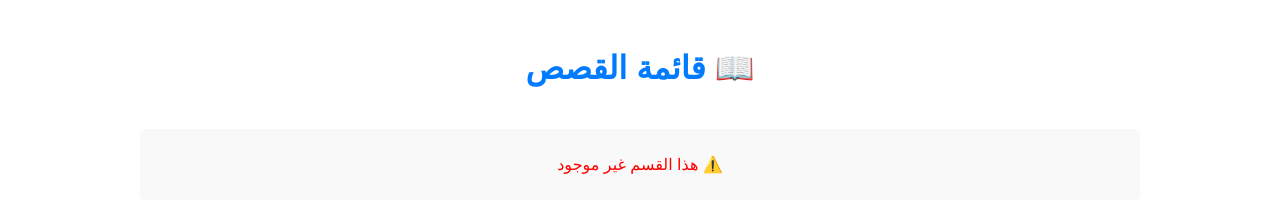
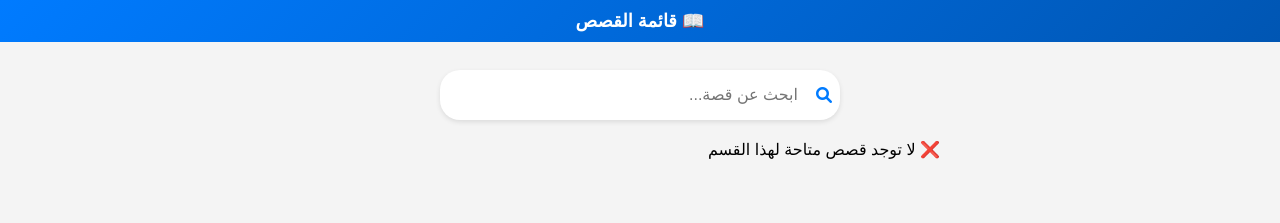
Before and after one commit to vbx123/stories, a plain HTML site: page story.html in a window 1280 px wide. Drawn offline with Linux system fonts and the light colour scheme.

Commit message:
story.html

```diff
--- a/story.html
+++ b/story.html
@@ -3,63 +3,185 @@
 <head>
     <meta charset="UTF-8">
     <meta name="viewport" content="width=device-width, initial-scale=1.0">
-    <title>عرض القصص</title>
-    <style>
+    <title>القصص</title>
+    <link rel="stylesheet" href="https://cdnjs.cloudflare.com/ajax/libs/font-awesome/6.0.0-beta3/css/all.min.css">
+</head>
+<body>
+  <style>
+        * {
+            margin: 0;
+            padding: 0;
+            box-sizing: border-box;
+        }
+
         body {
-            font-family: Arial, sans-serif;
+            font-family: 'Arial', sans-serif;
+            background-color: #f4f4f4;
+            direction: rtl;
+            display: flex;
+            flex-direction: column;
+            align-items: center;
+            min-height: 100vh;
+            padding: 10px;
+            width: 100%;
+        }
+
+        .app-bar {
+            width: 100%;
+            background: linear-gradient(135deg, #007bff, #0056b3);
+            color: white;
             text-align: center;
-            background-color: #fff;
-            padding: 20px;
+            font-size: 18px;
+            font-weight: bold;
+            padding: 10px 0;
+            position: fixed;
+            top: 0;
+            left: 0;
+            z-index: 1000;
         }
-        h1 {
+
+        .search-box {
+            width: 90%;
+            max-width: 400px;
+            margin-top: 60px;
+            display: flex;
+            align-items: center;
+            background: white;
+            padding: 8px;
+            border-radius: 20px;
+            box-shadow: 0 2px 5px rgba(0, 0, 0, 0.1);
+        }
+
+        .search-box input {
+            flex: 1;
+            border: none;
+            outline: none;
+            padding: 8px;
+            font-size: 16px;
+            border-radius: 20px;
+        }
+
+        .search-box i {
+            margin-left: 10px;
             color: #007bff;
         }
-        #content {
+
+        .container {
+            width: 95vw;
+            max-width: 600px;
             margin-top: 20px;
+        }
+
+        .story-box {
+            background: white;
+            border-radius: 10px;
+            box-shadow: 0 5px 10px rgba(0, 0, 0, 0.1);
+            margin-bottom: 10px;
             padding: 10px;
-            background: #f9f9f9;
-            border-radius: 5px;
-            display: inline-block;
-            width: 80%;
+            display: flex;
+            align-items: center;
+            cursor: pointer;
+            transition: 0.3s;
         }
-        .story-item {
-            background: #e3e3e3;
-            padding: 10px;
-            margin: 5px;
-            border-radius: 5px;
-            font-size: 18px;
+
+        .story-box:hover {
+            background: #f1f1f1;
         }
-    </style>
-</head>
-<body>
 
-    <h1>📖 قائمة القصص</h1>
-    <div id="content">جاري تحميل القصص...</div>
+        .story-box img {
+            width: 60px;
+            height: 60px;
+            border-radius: 10px;
+            margin-left: 10px;
+            object-fit: cover;
+        }
 
-    <script>
-        // 1️⃣ استخراج اسم القسم من الرابط
-        const params = new URLSearchParams(window.location.search);
-        const category = params.get("category");
+        .story-box h3 {
+            font-size: 16px;
+            color: #333;
+            margin: 0;
+        }
+  </style>
 
-        // 2️⃣ تحديد مكان عرض القصص
-        const contentDiv = document.getElementById("content");
+  <div class="app-bar">📖 قائمة القصص</div>
 
-        // 3️⃣ بيانات القصص لكل قسم
+  <!-- 🔎 خانة البحث -->
+  <div class="search-box">
+      <i class="fas fa-search"></i>
+      <input type="text" id="searchInput" placeholder="ابحث عن قصة...">
+  </div>
+
+  <div class="container" id="storyList">
+      <!-- يتم توليد القصص هنا ديناميكيًا -->
+  </div>
+
+  <script>
+        function getCategoryFromURL() {
+            const params = new URLSearchParams(window.location.search);
+            return params.get("category") || "default";
+        }
+
+        // بيانات القصص لكل قسم
         const stories = {
-            "q1": ["قصة الطفل الشجاع", "الأرنب والسلحفاة", "النملة الذكية"],
-            "q2": ["قصة البيت المسكون", "الظلال المخيفة", "الغرفة المغلقة"],
-            "q3": ["رواية الحب الضائع", "رواية الطريق الطويل", "رواية الوعد الأخير"]
+            q1: [
+                { title: "الأرنب السريع", image: "https://via.placeholder.com/60", file: "rabbit.html" },
+                { title: "السلحفاة الحكيمة", image: "https://via.placeholder.com/60", file: "turtle.html" }
+            ],
+            q2: [
+                { title: "قصة يوسف عليه السلام", image: "https://via.placeholder.com/60", file: "yusuf.html" },
+                { title: "قصة إبراهيم عليه السلام", image: "https://via.placeholder.com/60", file: "ibrahim.html" }
+            ],
+            q3: [
+                { title: "سيف الله خالد بن الوليد", image: "https://via.placeholder.com/60", file: "khalid.html" }
+            ],
+            q6: [
+                { title: "المنزل المسكون", image: "https://via.placeholder.com/60", file: "haunted.html" },
+                { title: "الدمية الملعونة", image: "https://via.placeholder.com/60", file: "doll.html" }
+            ],
+            default: []
         };
 
-        // 4️⃣ عرض القصص الخاصة بالقسم المختار
-        if (category && stories[category]) {
-            contentDiv.innerHTML = stories[category]
-                .map(story => `<div class="story-item">${story}</div>`)
-                .join("");
-        } else {
-            contentDiv.innerHTML = "<p style='color: red;'>⚠️ هذا القسم غير موجود</p>";
+        // عرض القصص بناءً على القسم
+        function displayStories() {
+            const category = getCategoryFromURL();
+            const storyList = document.getElementById("storyList");
+            const storyData = stories[category] || [];
+
+            storyList.innerHTML = "";
+
+            if (storyData.length === 0) {
+                storyList.innerHTML = "<p>❌ لا توجد قصص متاحة لهذا القسم</p>";
+                return;
+            }
+
+            storyData.forEach(story => {
+                const storyBox = document.createElement("div");
+                storyBox.classList.add("story-box");
+                storyBox.innerHTML = `
+                    <img src="${story.image}" alt="${story.title}">
+                    <h3>${story.title}</h3>
+                `;
+                storyBox.addEventListener("click", () => {
+                    window.location.href = story.file;
+                });
+                storyList.appendChild(storyBox);
+            });
         }
-    </script>
+
+        // البحث عن القصص
+        document.getElementById("searchInput").addEventListener("input", function () {
+            const searchText = this.value.toLowerCase();
+            const storyBoxes = document.querySelectorAll(".story-box");
+
+            storyBoxes.forEach(box => {
+                const title = box.querySelector("h3").innerText.toLowerCase();
+                box.style.display = title.includes(searchText) ? "flex" : "none";
+            });
+        });
+
+        // تحميل القصص عند فتح الصفحة
+        displayStories();
+  </script>
 
 </body>
 </html>
```
